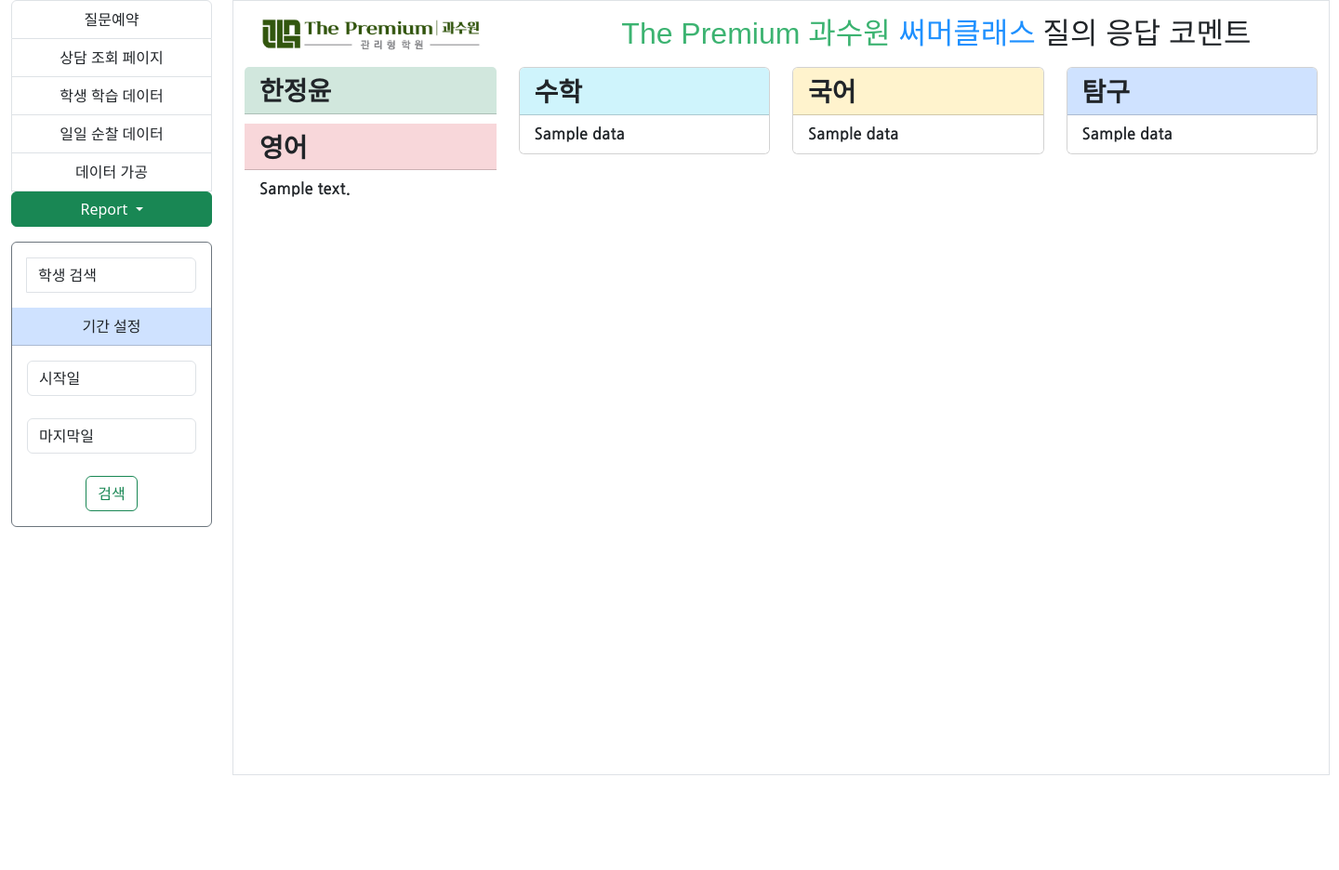
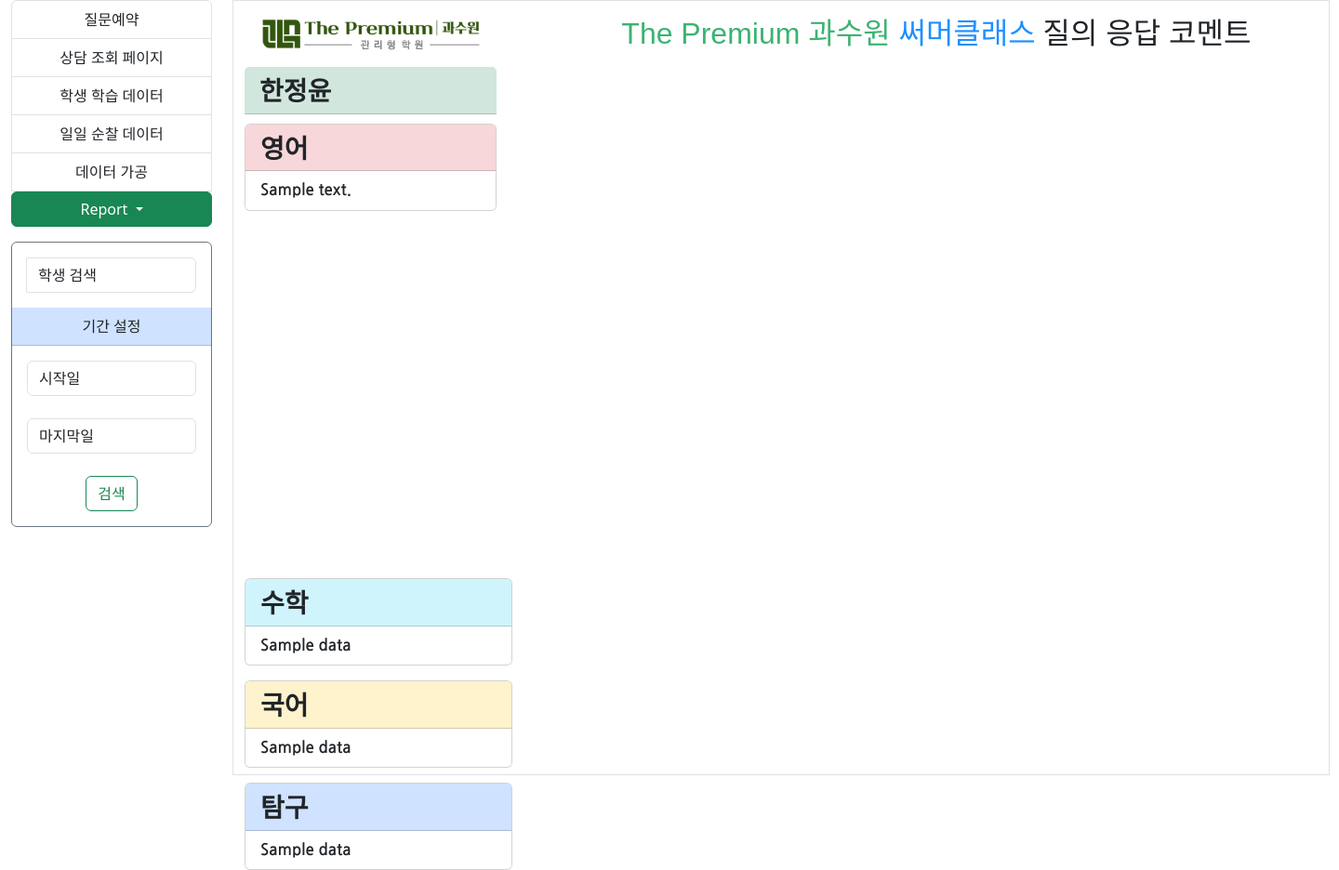
Before and after one commit to looosemycoool/orchardproject, a Django app: template templates/manager/report/consulting/consulting_detail.html in a window 1440 px wide. Shown: the part 104-1040 px from the top of the page at 93% size. Before the commit the page ends 938 px from the top, so only its background shows below. Run offline with Django 4.2, Linux system fonts and the light colour scheme; data comes from the database, SQL or seed files in the repository; the template is opened without the code that fills it: values that come from a table or form of the project are taken from there, most other values are stand-ins (such as "Sample title", 1, 10 or a date in 2020); some libraries are stand-ins or nearby versions; some web fonts are replaced.

Commit message:
이름 영어 card 분리

```diff
--- a/templates/manager/report/consulting/consulting_detail.html
+++ b/templates/manager/report/consulting/consulting_detail.html
@@ -107,14 +107,16 @@
                         </div>
                         <div class="row mt-3">
                             <div class="col-md-3" style="height:550px">
-                                <div class="card mb-3" style="max-width: 18rem; border:none;">
+                                <div class="card" style="max-width: 18rem; border:none;">
                                     <div class="card-header bg-success-subtle"
                                          style="display: flex; align-items: center; margin-bottom: 10px;">
                                         <h3 class="card-title"
                                             style="margin: 0; font-family: 'Noto Sans KR', sans-serif; font-weight: bold">
                                             {{ student.first_name }}</h3>
                                     </div>
+                                </div>
                                 {% if filtered_data_english %}
+                                    <div class="card" style="max-width: 18rem;">
                                         <div class="card-header bg-danger-subtle"
                                              style="display: flex; align-items: center;">
                                             <h3 class="card-title"
@@ -129,6 +131,7 @@
                                                 {% endif %}
                                             {% endfor %}
                                         </ul>
+                                    </div>
                                 {% endif %}
                             </div>
                         </div>
```
Lines whose indentation alone changed are shown as unchanged.
